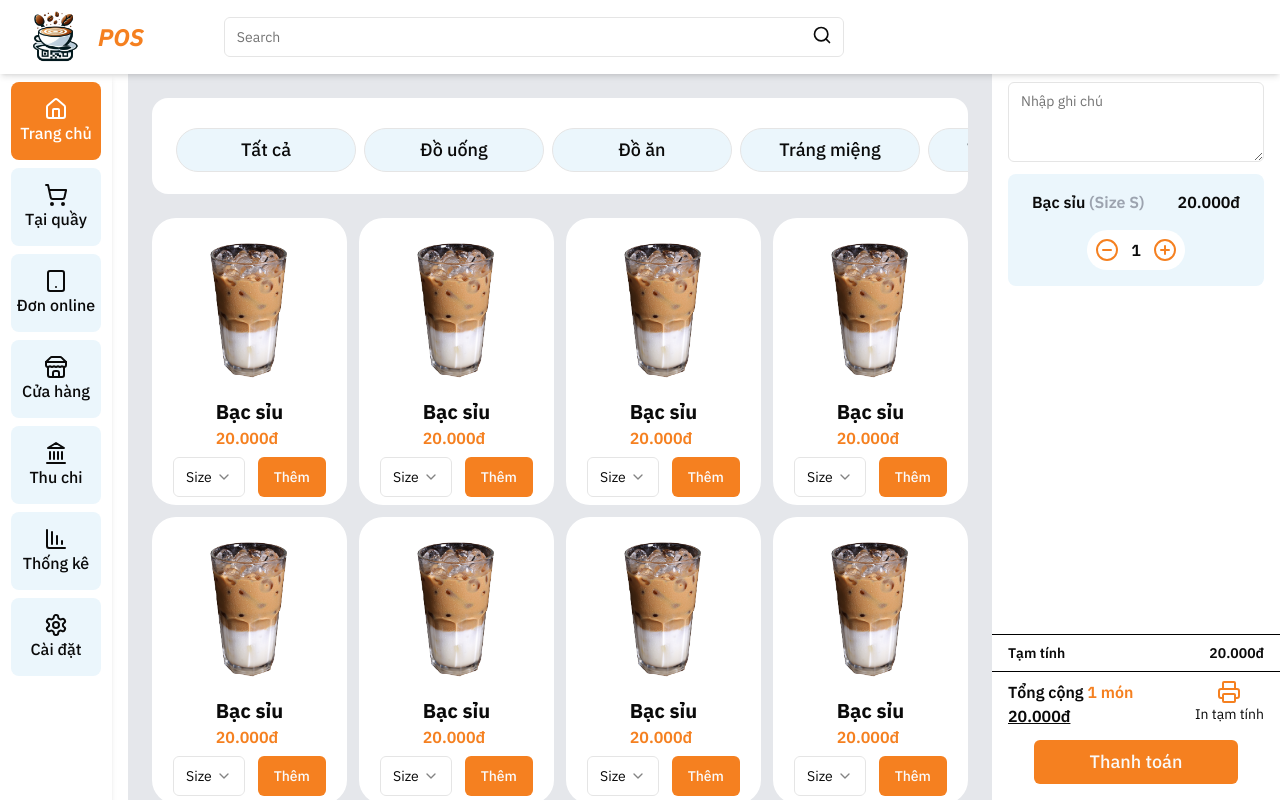
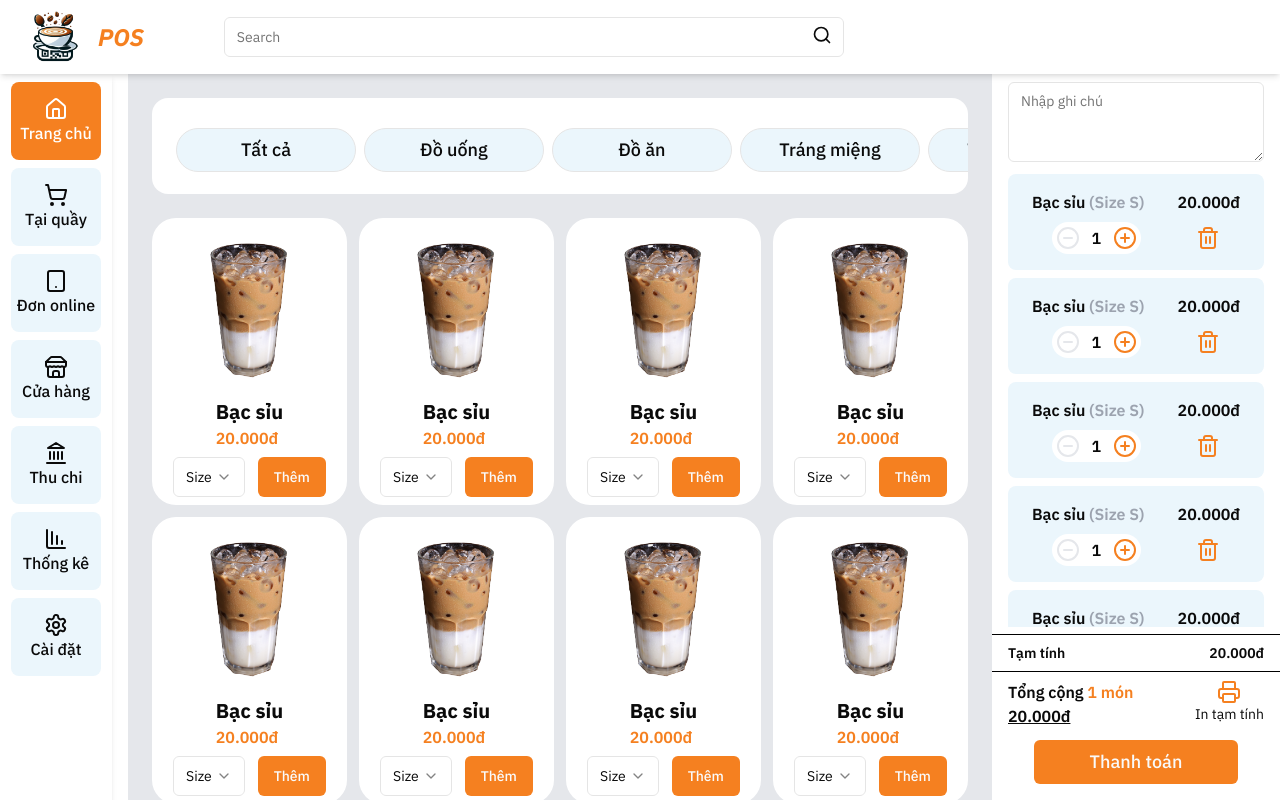
Before and after one commit to Raikungfu/qr-menu-pos-app, a React (Vite) app: page / in a window 1280 px wide. Built offline with nearby package versions, Linux system fonts and the light colour scheme.

Commit message:
fix: scroll product cart

```diff
--- a/src/components/custom/OrderedProductCard/index.tsx
+++ b/src/components/custom/OrderedProductCard/index.tsx
@@ -1,22 +1,46 @@
-import { MinusCircle, PlusCircle } from "lucide-react";
+import { MinusCircle, PlusCircle, Trash2 } from "lucide-react";
 import React from "react";
 
 const OrderedProductCard = () => {
+  const [quantity, setQuantity] = React.useState<number>(1);
+
+  const handleMinus = () => {
+    if (quantity > 1) {
+      setQuantity(quantity - 1);
+    }
+  };
+
+  const handlePlus = () => {
+    setQuantity(quantity + 1);
+  };
+
   return (
-    <div className="bg-[#ebf6fc] flex flex-col items-center p-4 rounded-lg h-full">
+    <div className="bg-[#ebf6fc] flex flex-col gap-2 items-center p-4 rounded-lg min-h-[96px]">
       <div className="flex justify-between w-full px-2 font-semibold">
         <h3 className="font-semibold">
           Bạc sỉu <span className="text-gray-400">(Size S)</span>
         </h3>
         <h3>20.000đ</h3>
       </div>
-      <div className="flex gap-3 bg-white rounded-full mt-4 p-2">
-        <div className="text-primary cursor-pointer">
-          <MinusCircle />
+      <div className="flex w-full items-center justify-around">
+        <div className="flex gap-3 p-1 bg-white rounded-full">
+          <div
+            className={`${
+              quantity > 1
+                ? "text-primary cursor-pointer"
+                : "text-gray-200 cursor-not-allowed"
+            }`}
+            onClick={handleMinus}
+          >
+            <MinusCircle />
+          </div>
+          <h3 className="font-semibold">{quantity}</h3>
+          <div className="text-primary cursor-pointer" onClick={handlePlus}>
+            <PlusCircle />
+          </div>
         </div>
-        <h3 className="font-semibold">1</h3>
-        <div className="text-primary cursor-pointer">
-          <PlusCircle />
+        <div>
+          <Trash2 className="text-primary cursor-pointer"/>
         </div>
       </div>
     </div>
--- a/src/data/dummy.tsx
+++ b/src/data/dummy.tsx
@@ -9,6 +9,26 @@ export const ordersDummy = [
         price: "15.000đ",
         quantity: "1",
         table: "Tầng 2 - Table 2",
+        paymentStatus: "ĐÃ THANH TOÁN",
+        paymentMethod: "Cash",
+      },
+      {
+        code: "Order-124",
+        time: "18:15",
+        status: "Đã xác nhận",
+        price: "20.000đ",
+        quantity: "1",
+        table: "Tầng 3 - Table 4",
+        paymentStatus: "ĐÃ THANH TOÁN",
+        paymentMethod: "Cash",
+      },
+      {
+        code: "Order-124",
+        time: "18:15",
+        status: "Đã xác nhận",
+        price: "20.000đ",
+        quantity: "1",
+        table: "Tầng 3 - Table 4",
         paymentStatus: "ĐÃ THANH TOÁN",
         paymentMethod: "Cash",
       },
--- a/src/hooks/useDragScroll.ts
+++ b/src/hooks/useDragScroll.ts
@@ -1,31 +1,25 @@
-import { useState, useRef, useCallback } from "react";
+import { useState, useCallback } from "react";
 
 const useDragScroll = () => {
-  const ref = useRef<HTMLDivElement>(null);
   const [isMouseDown, setIsMouseDown] = useState<boolean>(false);
   const [scrollX, setScrollX] = useState<number>(0);
   const [scrollY, setScrollY] = useState<number>(0);
   const [scrollLeft, setScrollLeft] = useState<number>(0);
   const [scrollTop, setScrollTop] = useState<number>(0);
 
-  const handleMouseDown = useCallback((e: React.MouseEvent) => {
+  const handleMouseDown = useCallback(
+    (e: React.MouseEvent, ref: React.RefObject<HTMLDivElement>) => {
       setIsMouseDown(true);
       setScrollX(e.clientX);
       setScrollY(e.clientY);
       setScrollLeft(ref.current?.scrollLeft || 0);
       setScrollTop(ref.current?.scrollTop || 0);
-  }, []);
-
-  const handleMouseLeave = useCallback(() => {
-    setIsMouseDown(false);
-  }, []);
-
-  const handleMouseUp = useCallback(() => {
-    setIsMouseDown(false);
-  }, []);
+    },
+    []
+  );
 
   const handleMouseMove = useCallback(
-    (e: React.MouseEvent) => {
+    (e: React.MouseEvent, ref: React.RefObject<HTMLDivElement>) => {
       if (isMouseDown && ref.current) {
         ref.current.scrollLeft = scrollLeft - e.clientX + scrollX;
         ref.current.scrollTop = scrollTop - e.clientY + scrollY;
@@ -34,19 +28,24 @@ const useDragScroll = () => {
     [isMouseDown, scrollLeft, scrollX, scrollTop, scrollY]
   );
 
-  const handleWheel = useCallback((e: React.WheelEvent) => {
+  const handleMouseLeaveOrUp = useCallback(() => {
+    setIsMouseDown(false);
+  }, []);
+
+  const handleWheel = useCallback(
+    (e: React.WheelEvent, ref: React.RefObject<HTMLDivElement>) => {
       if (ref.current) {
         ref.current.scrollLeft += e.deltaY;
         ref.current.scrollTop += e.deltaX;
       }
-  }, []);
+    },
+    []
+  );
 
   return {
-    ref,
     handleMouseDown,
-    handleMouseLeave,
-    handleMouseUp,
     handleMouseMove,
+    handleMouseLeaveOrUp,
     handleWheel,
   };
 };
--- a/src/pages/Home/index.tsx
+++ b/src/pages/Home/index.tsx
@@ -16,11 +16,12 @@ type Category = {
 };
 
 const Home = () => {
+  const categoriesRef = React.useRef<HTMLDivElement>(null);
+  const productsRef = React.useRef<HTMLDivElement>(null);
+  const orderedProductsRef = React.useRef<HTMLDivElement>(null);
   const {
-    ref,
     handleMouseDown,
-    handleMouseLeave,
-    handleMouseUp,
+    handleMouseLeaveOrUp,
     handleMouseMove,
     handleWheel,
   } = useDragScroll();
@@ -61,12 +62,12 @@ const Home = () => {
       <div className="bg-gray-200 h-full w-9/12 p-6">
         <div
           className="w-full bg-white h-24 flex items-center gap-2 px-6 pt-2 overflow-x-auto scrollable rounded-2xl"
-          ref={ref}
-          onMouseDown={handleMouseDown}
-          onMouseLeave={handleMouseLeave}
-          onMouseUp={handleMouseUp}
-          onMouseMove={handleMouseMove}
-          onWheel={handleWheel}
+          ref={categoriesRef}
+          onMouseDown={(e) => handleMouseDown(e, categoriesRef)}
+          onMouseMove={(e) => handleMouseMove(e, categoriesRef)}
+          onMouseUp={handleMouseLeaveOrUp}
+          onMouseLeave={handleMouseLeaveOrUp}
+          onWheel={(e) => handleWheel(e, categoriesRef)}
         >
           {categories.map((category, index) => (
             <CategoryCard key={index} name={category.name} />
@@ -74,7 +75,15 @@ const Home = () => {
         </div>
 
         {/* Product along with category */}
-        <div className="grid lg:grid-cols-4 md:grid-cols-3 sm:grid-cols-2 gap-3 w-full mt-6 pb-44 max-h-[90%] overflow-auto scrollable">
+        <div
+          className="grid lg:grid-cols-4 md:grid-cols-3 sm:grid-cols-2 gap-3 w-full mt-6 pb-44 max-h-[90%] overflow-auto scrollable"
+          ref={productsRef}
+          onMouseDown={(e) => handleMouseDown(e, productsRef)}
+          onMouseMove={(e) => handleMouseMove(e, productsRef)}
+          onMouseUp={handleMouseLeaveOrUp}
+          onMouseLeave={handleMouseLeaveOrUp}
+          onWheel={(e) => handleWheel(e, productsRef)}
+        >
           <CategoryItemCard />
           <CategoryItemCard />
           <CategoryItemCard />
@@ -93,7 +102,19 @@ const Home = () => {
         {/* order item */}
         <div className="w-full h-[70%] px-4 pt-2">
           <Textarea placeholder="Nhập ghi chú" />
-          <div className="flex flex-col gap-2 w-full mt-3 overflow-y-auto">
+          <div
+            className="flex flex-col gap-2 w-full mt-3 max-h-[82%] overflow-auto scrollable"
+            ref={orderedProductsRef}
+            onMouseDown={(e) => handleMouseDown(e, orderedProductsRef)}
+            onMouseMove={(e) => handleMouseMove(e, orderedProductsRef)}
+            onMouseUp={handleMouseLeaveOrUp}
+            onMouseLeave={handleMouseLeaveOrUp}
+            onWheel={(e) => handleWheel(e, orderedProductsRef)}
+          >
+            <OrderedProductCard />
+            <OrderedProductCard />
+            <OrderedProductCard />
+            <OrderedProductCard />
             <OrderedProductCard />
           </div>
         </div>
@@ -111,7 +132,7 @@ const Home = () => {
                 <h3 className="underline">20.000đ</h3>
               </div>
               <div className="flex flex-col items-center cursor-pointer">
-                <Printer className="text-primary"/>
+                <Printer className="text-primary" />
                 <h3 className="text-sm">In tạm tính</h3>
               </div>
             </div>
--- a/src/pages/Order/AtTable/index.tsx
+++ b/src/pages/Order/AtTable/index.tsx
@@ -7,11 +7,10 @@ import React, { useEffect } from "react";
 type AtTableProps = {};
 
 const AtTable: React.FC<AtTableProps> = () => {
+  const ref = React.useRef<HTMLDivElement>(null);
   const {
-    ref,
     handleMouseDown,
-    handleMouseLeave,
-    handleMouseUp,
+    handleMouseLeaveOrUp,
     handleMouseMove,
     handleWheel,
   } = useDragScroll();
@@ -27,13 +26,13 @@ const AtTable: React.FC<AtTableProps> = () => {
   return (
     <div className="grid grid-cols-3 gap-2 h-screen">
       <div
-        className="scrollable overflow-y-auto pb-28"
+        className="scrollable overflow-y-auto pb-80"
         ref={ref}
-        onMouseDown={handleMouseDown}
-        onMouseLeave={handleMouseLeave}
-        onMouseUp={handleMouseUp}
-        onMouseMove={handleMouseMove}
-        onWheel={handleWheel}
+        onMouseDown={(e) => handleMouseDown(e, ref)}
+        onMouseMove={(e) => handleMouseMove(e, ref)}
+        onMouseUp={handleMouseLeaveOrUp}
+        onMouseLeave={handleMouseLeaveOrUp}
+        onWheel={(e) => handleWheel(e, ref)}
       >
         <div>
           {orders.map((order, index) => (
--- a/src/pages/Order/index.tsx
+++ b/src/pages/Order/index.tsx
@@ -6,13 +6,12 @@ import { OrderStatus } from "@/constants/orders";
 import useDragScroll from "@/hooks/useDragScroll";
 
 const Order = () => {
+  const ref = React.useRef<HTMLDivElement>(null);
   const {
-    ref,
     handleMouseDown,
-    handleMouseLeave,
-    handleMouseUp,
+    handleMouseLeaveOrUp,
     handleMouseMove,
-    handleWheel
+    handleWheel,
   } = useDragScroll();
   const [activeTab, setActiveTab] = React.useState<number>(1);
   const [activeStatus, setActiveStatus] = React.useState<OrderStatus>(
@@ -88,11 +87,11 @@ const Order = () => {
         <nav
           className="mt-5 flex gap-3 overflow-x-auto scrollable"
           ref={ref}
-          onMouseDown={handleMouseDown}
-          onMouseLeave={handleMouseLeave}
-          onMouseUp={handleMouseUp}
-          onMouseMove={handleMouseMove}
-          onWheel={handleWheel}
+          onMouseDown={(e) => handleMouseDown(e, ref)}
+          onMouseMove={(e) => handleMouseMove(e, ref)}
+          onMouseUp={handleMouseLeaveOrUp}
+          onMouseLeave={handleMouseLeaveOrUp}
+          onWheel={(e) => handleWheel(e, ref)}
         >
           {status.map((status) => (
             <Button
```
Lines whose indentation alone changed are shown as unchanged.
